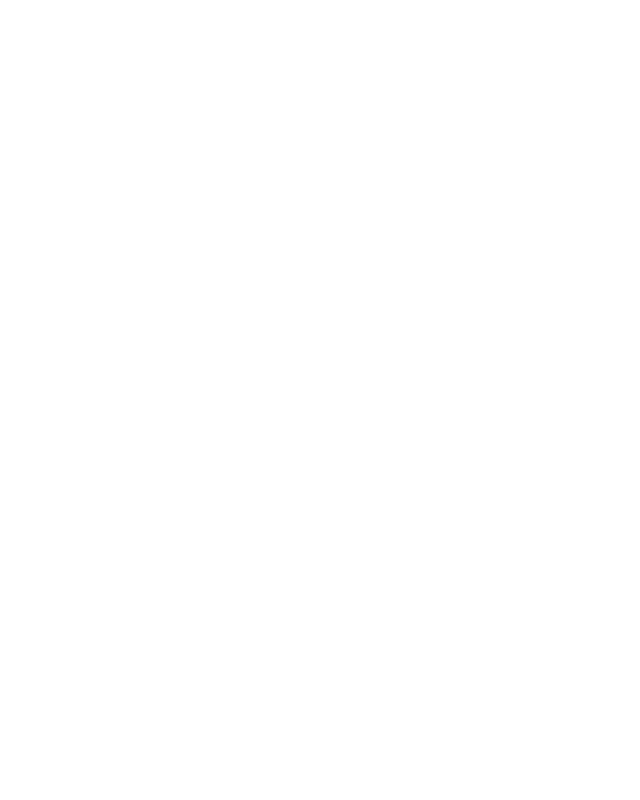
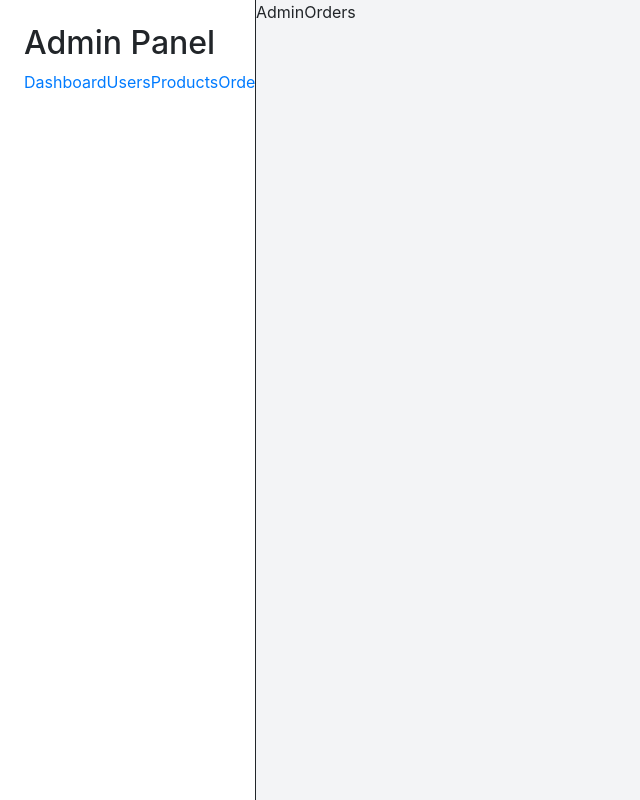
Before and after one commit to Akshyy31/Ecommerce-Shoe, a React (Vite) app: page /admin/orders in a window 1280 px wide. Before the commit this address had no page. Shown: the whole page, without its empty margins (0-640 px from the left). Built offline with nearby package versions, Linux system fonts and the light colour scheme.

Commit message:
first admin  commit 15-07-2025

```diff
--- a/src/App.jsx
+++ b/src/App.jsx
@@ -11,8 +11,11 @@
 import Order from "./components/Order";
 import Wishlist from "./Wishlist page/Wishlist";
 import ProtectedRoute from "./Routes/ProtectedRoute";
-import AdminDashboard from "./admin pages/AdminDashboard";
-import Products from "./admin pages/Products";
+import AdminLayout from "./admin pages/AdminLayout";
+import Dashboard from "./admin pages/Dashboard";
+import AdminProducts from "./admin pages/AdminProducts";
+import AdminOrders from "./admin pages/AdminOrders";
+import Users from "./admin pages/Users";
 
 
 function App() {
@@ -75,18 +78,12 @@
         />
 
         {/* Admin Protected Routes */}
-        <Route
-          path="/admin/dashboard"
-          element={
-            <ProtectedRoute allowedRoles={["admin"]}>
-              <AdminDashboard />
-            </ProtectedRoute>
-          }
-        >
-
-          <Route path="products" element={<Products />} />
-          {/* Add more nested routes here */}
-        </Route>
+       <Route path="/admin" element={<AdminLayout />}>
+        <Route path="dashboard" element={<Dashboard />} />
+        <Route path="users" element={<Users />} />
+        <Route path="products" element={<AdminProducts />} />
+        <Route path="orders" element={<AdminOrders/>} />
+      </Route>
       </Routes>
     </div>
   );
--- a/src/Routes/ProtectedRoute.jsx
+++ b/src/Routes/ProtectedRoute.jsx
@@ -4,11 +4,8 @@
 
 const ProtectedRoute = ({ children, allowedRoles = [] }) => {
 
-  const { currentUser, loading } = useContext(AuthContext);
+  const { currentUser } = useContext(AuthContext);
 
-  if (loading) {
-    return <div className="text-center mt-20 text-gray-500">Restoring session...</div>;
-  }
 
 
   if (!currentUser) {
@@ -16,7 +13,6 @@
   }
 
   if (allowedRoles.length > 0 && !allowedRoles.includes(currentUser.role)) {
-    // Redirect based on role
     return (
       <Navigate to={currentUser.role === "admin" ? "/admin/dashboard" : "/"} replace />
     );
--- /dev/null
+++ b/src/admin pages/AdminLayout.jsx
@@ -0,0 +1,26 @@
+import React from 'react';
+import { Outlet } from 'react-router-dom';
+import Sidebar from './Sidebar';
+
+
+const AdminLayout = () => {
+  return (
+    <div className="flex h-screen overflow-hidden">
+      {/* Sidebar */}
+      <Sidebar />
+
+      {/* Content Area */}
+      <div className="flex flex-col flex-1 overflow-hidden">
+        {/* Navbar */}
+        {/* <Navbar /> */}
+
+        {/* Main Content */}
+        <main className="flex-1 overflow-y-auto p-6 bg-gray-100">
+          <Outlet />
+        </main>
+      </div>
+    </div>
+  );
+};
+
+export default AdminLayout;
--- /dev/null
+++ b/src/admin pages/AdminOrders.jsx
@@ -0,0 +1,9 @@
+import React from 'react'
+
+function AdminOrders() {
+  return (
+    <div>AdminOrders</div>
+  )
+}
+
+export default AdminOrders
--- /dev/null
+++ b/src/admin pages/AdminProducts.jsx
@@ -0,0 +1,9 @@
+import React from 'react'
+
+function AdminProducts() {
+  return (
+    <div>AdminProducts</div>
+  )
+}
+
+export default AdminProducts
--- a/src/admin pages/AdminDashboard.jsx
+++ b/src/admin pages/Dashboard.jsx
@@ -1,9 +1,9 @@
 import React from 'react'
 
-function AdminDashboard() {
+function Dashboard() {
   return (
     <div>AdminDashboard</div>
   )
 }
 
-export default AdminDashboard
+export default Dashboard
--- a/src/admin pages/Products.jsx
+++ /dev/null
@@ -1,12 +0,0 @@
-import React from 'react'
-import Sidebar from './Sidebar'
-
-function Products() {
-  return (
-    <div>
-
-    </div>
-  )
-}
-
-export default Products
--- a/src/admin pages/Sidebar.jsx
+++ b/src/admin pages/Sidebar.jsx
@@ -1,59 +1,17 @@
-import { Link, useLocation } from 'react-router-dom';
-import { FiHome, FiUsers, FiShoppingBag, FiPackage, FiSettings, FiLogOut } from 'react-icons/fi';
+import React from 'react';
+import { Link } from 'react-router-dom';
 
-const Sidebar = ({ sidebarOpen, setSidebarOpen }) => {
-  const location = useLocation();
-
-  const navItems = [
-    { path: '/admin/dashboard', icon: <FiHome />, label: 'Dashboard' },
-    { path: '/admin/products', icon: <FiPackage />, label: 'Products' },
-    { path: '/admin/users', icon: <FiUsers />, label: 'Users' },
-    { path: '/admin/orders', icon: <FiShoppingBag />, label: 'Orders' },
-    { path: '/admin/settings', icon: <FiSettings />, label: 'Settings' },
-  ];
-
+const Sidebar = () => {
   return (
-    <>
-      {sidebarOpen && (
-        <div
-          className="fixed inset-0 bg-black bg-opacity-50 z-20 md:hidden"
-          onClick={() => setSidebarOpen(false)}
-        />
-      )}
-
-      <aside
-        className={`fixed inset-y-0 left-0 z-30 w-64 bg-white shadow-lg transform ${sidebarOpen ? 'translate-x-0' : '-translate-x-full'} md:translate-x-0 transition-transform duration-200 ease-in-out`}
-      >
-        <div className="flex items-center justify-center h-16 bg-indigo-600 text-white">
-          <h1 className="text-xl font-bold">Admin Panel</h1>
-        </div>
-
-        <nav className="flex-1 px-4 py-4">
-          <ul className="space-y-2">
-            {navItems.map((item) => (
-              <li key={item.path}>
-                <Link
-                  to={item.path}
-                  className={`flex items-center px-4 py-3 rounded-lg ${location.pathname === item.path ? 'bg-indigo-50 text-indigo-600' : 'text-gray-700 hover:bg-gray-100'}`}
-                  onClick={() => setSidebarOpen(false)}
-                >
-                  <span className="mr-3">{item.icon}</span>
-                  <span>{item.label}</span>
-                </Link>
-              </li>
-            ))}
-          </ul>
-
-          <div className="mt-8 pt-4 border-t border-gray-200">
-            <button className="flex items-center w-full px-4 py-3 text-gray-700 hover:bg-gray-100 rounded-lg">
-              <span className="mr-3"><FiLogOut /></span>
-              <span>Logout</span>
-            </button>
-          </div>
-        </nav>
-      </aside>
-    </>
+    <div className="w-64 bg-white border-r p-4">
+      <h2 className="text-xl font-bold mb-6">Admin Panel</h2>
+      <nav className="flex flex-col gap-4">
+        <Link to="/admin/dashboard">Dashboard</Link>
+        <Link to="/admin/users">Users</Link>
+        <Link to="/admin/products">Products</Link>
+        <Link to="/admin/orders">Orders</Link>
+      </nav>
+    </div>
   );
 };
-
 export default Sidebar;
--- /dev/null
+++ b/src/admin pages/Users.jsx
@@ -0,0 +1,9 @@
+import React from 'react'
+
+function Users() {
+  return (
+    <div>Users</div>
+  )
+}
+
+export default Users
--- a/src/components/Login.jsx
+++ b/src/components/Login.jsx
@@ -16,25 +16,25 @@
     setFormData({ ...formData, [e.target.name]: e.target.value });
   };
 
-
   const handleSubmit = async (e) => {
     e.preventDefault();
     const { email, password } = formData;
 
     if (!email || !password) {
-      toast.error("Please fill both email and password.");
+      toast.error("Please fill both email and  password.");
       return;
     }
 
-    const user = await loginUser(email, password); //  Get user from context function
+    const user = await loginUser(email, password);  //    Get user from context function
+    console.log("user for admin ", user);
 
     if (user) {
-    if (user.role === "admin") {
-      navigate("/admin/dashboard", { replace: true });
-    } else {
-      navigate("/", { replace: true });
+      if (user.role === "admin") {
+        navigate("/admin/dashboard", { replace: true });
+      } else {
+        navigate("/", { replace: true });
+      }
     }
-  }
   };
 
   return (
@@ -71,7 +71,10 @@
             </div>
 
             <div>
-              <label htmlFor="password" className="block mb-1 font-medium text-sm ">
+              <label
+                htmlFor="password"
+                className="block mb-1 font-medium text-sm "
+              >
                 Password
               </label>
               <input
@@ -85,10 +88,9 @@
                 required
               />
             </div>
-
             <button
               type="submit"
-              className="w-full mt-5  bg-black text-white py-2 rounded-lg hover:bg-gray-800 transition duration-300"
+              className="w-full mt-5 bg-black text-white py-2 rounded-lg hover:bg-gray-800 transition duration-300"
             >
               Login
             </button>
@@ -96,7 +98,10 @@
 
           <p className="mt-4 text-center text-sm text-gray-600">
             Don't have an account?{" "}
-            <Link to="/register" className="text-black font-medium hover:underline">
+            <Link
+              to="/register"
+              className="text-black font-medium hover:underline"
+            >
               Register
             </Link>
           </p>
```
